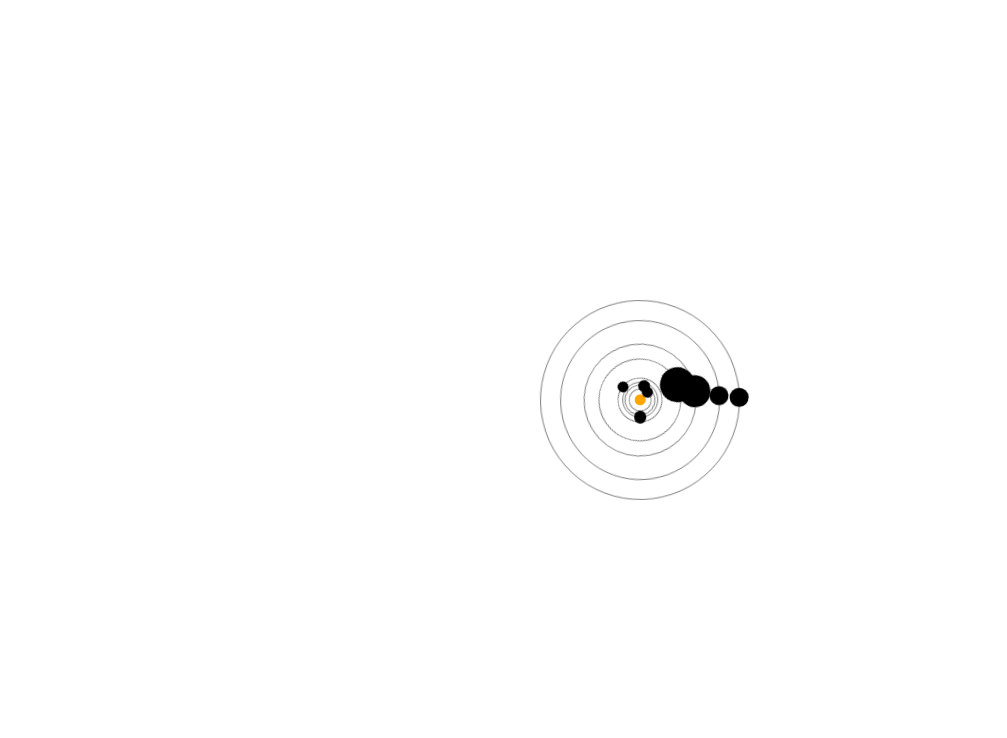
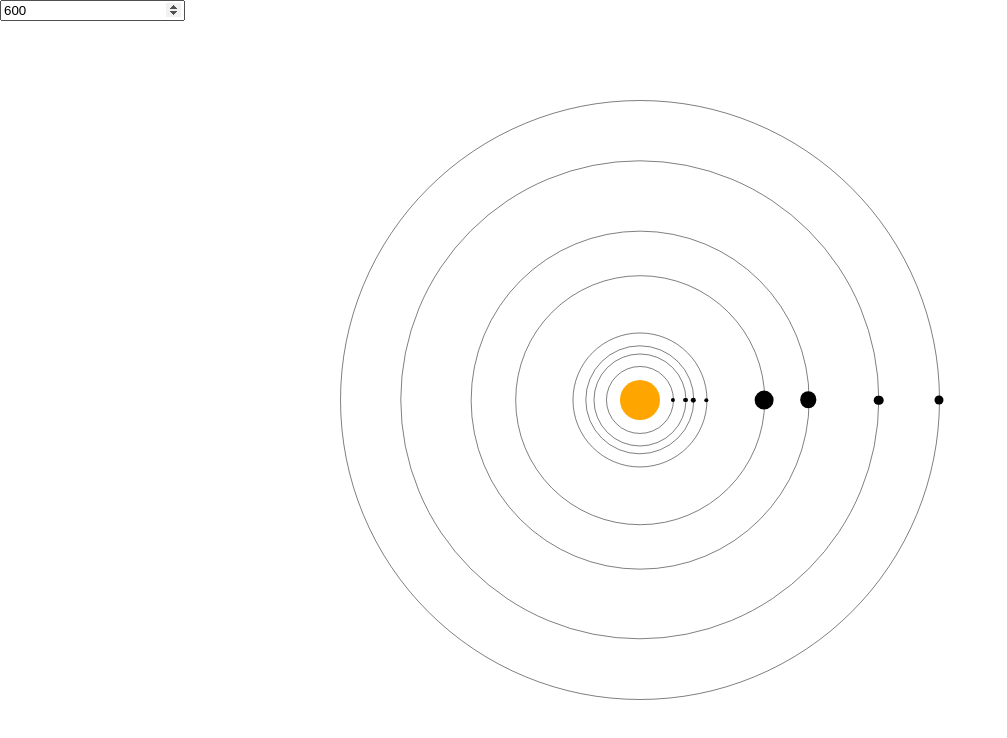
Before and after one commit to alteyss/react-solar-system, a React (Create React App) app: page / in a window 1280 px wide. Shown: the top 738 px of the page, without its empty margins (0-1007 px from the left). Built offline with nearby package versions, Linux system fonts and the light colour scheme.

Commit message:
Changed to use em

```diff
--- a/src/components/SolarSystem.tsx
+++ b/src/components/SolarSystem.tsx
@@ -4,41 +4,42 @@ import '../styles/index.scss';
 import { Mercury, Neptune, Venus, Earth, Mars, Jupiter, Saturn, Uranus, Sun } from '../constants';
 
 const BASE_PERIOD   = 10;
+const MAX_SIZE      = 50;
 
-const BASE_DISTANCE = 3.5;
-const MAX_DISTANCE  = 52.5;
+const BASE_RADIUS   = 0.3;
+const MAX_RADIUS    = 1.3;
 
-const BASE_RADIUS   = 0.5;
-const MAX_RADIUS    = 1.25;
-
-const ORBIT_UNIT    = 'px';
-const OBJECT_UNIT   = 'rem';
-const SUN_UNIT      = 'px';
-const WIDTH         = 200;
+const ORBIT_UNIT    = 'em';
+const OBJECT_UNIT   = 'em';
+const SUN_UNIT      = 'em';
 
 export class SolarSystem extends React.Component {
 
+    state = {
+        width: 600
+    };
+
     getOrbitSize(distance: number): number {
         let squareRatio = Math.sqrt(distance / Neptune.DistanceFromSun);
-        // return Math.sqrt(distance / Neptune.DistanceFromSun) * MAX_DISTANCE + BASE_DISTANCE;
-        return WIDTH * squareRatio;
+        return squareRatio * MAX_SIZE;
     }
 
     getObjectSize(radius: number): number {
-        return (radius / Jupiter.Radius) * MAX_RADIUS + BASE_RADIUS;
+        let squareRatio = radius / Jupiter.Radius;
+        return squareRatio * MAX_RADIUS + BASE_RADIUS;
     }
 
     getSunSize(): number {
         let mercuryOrbitSize = this.getOrbitSize(Mercury.DistanceFromSun);
-        return (mercuryOrbitSize / 2);
+        return mercuryOrbitSize / 1.7;
     }
 
-    getOrbitStyles(lengthOfYear: number, distance: number, zIndex: number) {
+    getOrbitStyles(lengthOfYear: number, distance: number, elevation: number) {
         return {
             animationDuration: `${BASE_PERIOD * lengthOfYear}s`,
             height: `${this.getOrbitSize(distance)}${ORBIT_UNIT}`,
             width: `${this.getOrbitSize(distance)}${ORBIT_UNIT}`,
-            zIndex
+            zIndex: elevation
         };
     }
 
@@ -75,7 +76,15 @@ export class SolarSystem extends React.Component {
         const SunObject = this.getSunStyles();
 
         return (
-            <div className="solar-system">
+            <div className="solar-system" style={{
+                fontSize: (2 * this.state.width) / 100 // 2% of the width
+            }}>
+                <div className="commands">
+                    <input type="number" value={this.state.width} onInput={(val: any) => {
+                        this.setState({ width: val.target.value });
+                    }} />
+                </div>
+
                 <div className='orbit sun'>
                     <SunObject className='object' />
                 </div>
--- a/src/styles/index.scss
+++ b/src/styles/index.scss
@@ -25,6 +25,12 @@ body {
   z-index: -1;
   font-size: 10px;
 
+  .commands {
+    position: absolute;
+    top: 0;
+    left: 0;
+  }
+
   .orbit {
     border: 0.05rem solid rgba(#000000, 0.5);
     border-radius: 50%;
@@ -33,7 +39,7 @@ body {
     position: absolute;
     top: 50%;
     transform: translate3d(-50%, -50%, 0);
-    animation-name: orbit;
+    // animation-name: orbit;
     animation-timing-function: linear;
     animation-iteration-count: infinite;
     animation-duration: 10s;
```
